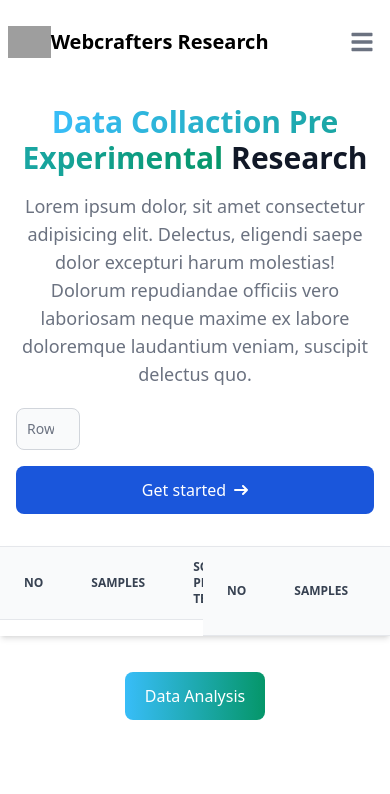
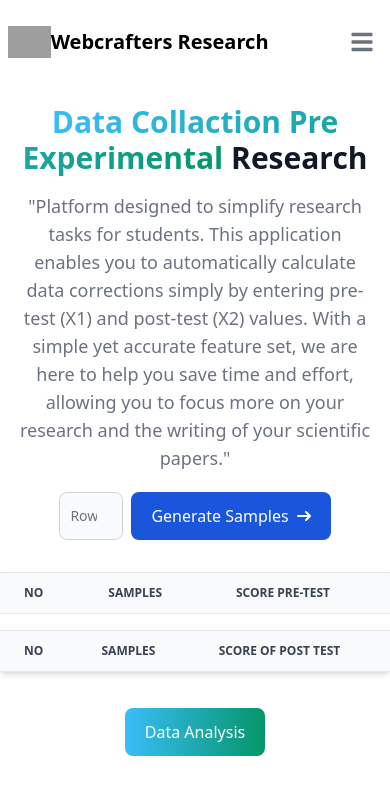
Before and after one commit to khaeril-maswal-zaid/pre-experimental-research, a React (Vite) app: page /#/ in a window 390 px wide. Shown: the top 794 px of the page. Built offline with nearby package versions, Linux system fonts and the light colour scheme; grey boxes are pictures that could not be loaded.

Commit message:
Responsif

```diff
--- a/src/Components/DiffPercentageComp.jsx
+++ b/src/Components/DiffPercentageComp.jsx
@@ -32,7 +32,7 @@ const DiffPercentageComp = () => {
           Calculating the Diffrent of Percentage
         </h1>
 
-        <div className="border p-4 rounded-lg shadow bg-slate-50 w-64">
+        <div className="border p-4 mx-auto rounded-lg shadow bg-slate-50 w-64">
           <MathJax className="px-4">
             {`\\[
               \\text{P} = \\frac{(\\bar{X_2} - \\bar{X_1})}{\\bar{X_1}} \\times 100
--- a/src/Components/PercentagePostComp.jsx
+++ b/src/Components/PercentagePostComp.jsx
@@ -49,7 +49,7 @@ const PercentagePostComp = () => {
           {categories.map((category) => (
             <div
               key={category.label}
-              className="border p-4 rounded-lg shadow bg-slate-50 w-56"
+              className="border p-4 rounded-lg shadow mx-auto bg-slate-50 w-56"
             >
               <h2 className="text-xl font-semibold mb-2">{category.label}:</h2>
               <MathJax className="pl-10">
--- a/src/Components/PercentagePreComp.jsx
+++ b/src/Components/PercentagePreComp.jsx
@@ -48,7 +48,7 @@ const PercentagePreComp = () => {
           {categories.map((category) => (
             <div
               key={category.label}
-              className="border p-4 rounded-lg shadow bg-slate-50 w-56"
+              className="border p-4 mx-auto rounded-lg shadow bg-slate-50 w-56"
             >
               <h2 className="text-xl font-semibold mb-2">{category.label}:</h2>
               <MathJax className="pl-10">
--- a/src/Components/StandarDeviationComp.jsx
+++ b/src/Components/StandarDeviationComp.jsx
@@ -19,7 +19,7 @@ const StdDeviationMathJax = ({
   const stdDeviation = Math.sqrt(variance);
 
   return (
-    <div className="border p-4 rounded-lg shadow bg-slate-50 w-72">
+    <div className="border p-4 rounded-lg mx-auto shadow bg-slate-50 w-72">
       <h2 className="mb-2">{title}</h2>
       <MathJax className="pl-5">
         {`\\[
--- a/src/Pages/Home.jsx
+++ b/src/Pages/Home.jsx
@@ -74,12 +74,14 @@ const Home = () => {
             &nbsp;Research
           </h1>
           <p className="text-lg font-normal text-gray-500 lg:text-xl dark:text-gray-400 mb-5">
-            Lorem ipsum dolor, sit amet consectetur adipisicing elit. Delectus,
-            eligendi saepe dolor excepturi harum molestias! Dolorum repudiandae
-            officiis vero laboriosam neque maxime ex labore doloremque
-            laudantium veniam, suscipit delectus quo.
+            "Platform designed to simplify research tasks for students. This
+            application enables you to automatically calculate data corrections
+            simply by entering pre-test (X1) and post-test (X2) values. With a
+            simple yet accurate feature set, we are here to help you save time
+            and effort, allowing you to focus more on your research and the
+            writing of your scientific papers."
           </p>
-          <div className="flex flex-col space-y-4 sm:flex-row sm:justify-center sm:space-y-0">
+          <div className="flex flex-row justify-center space-y-0">
             <input
               id="rowInput"
               type="number"
@@ -88,9 +90,9 @@ const Home = () => {
             />
             <button
               onClick={handleGetStarted}
-              className="inline-flex justify-center items-center py-3 px-5 text-base font-medium text-center text-white rounded-lg bg-blue-700 hover:bg-blue-800 focus:ring-4 focus:ring-blue-300 dark:focus:ring-blue-900"
+              className="max-w- inline-flex justify-center items-center py-3 px-5 text-base font-medium text-center text-white rounded-lg bg-blue-700 hover:bg-blue-800 focus:ring-4 focus:ring-blue-300 dark:focus:ring-blue-900"
             >
-              Get started
+              Generate Samples
               <svg
                 className="w-3.5 h-3.5 ms-2 rtl:rotate-180"
                 aria-hidden="true"
@@ -112,7 +114,7 @@ const Home = () => {
       </section>
 
       <section className="relative container mx-auto overflow-x-auto shadow-md mb-9 sm:rounded-lg">
-        <div className="grid grid-cols-2 gap-4">
+        <div className="grid grid-cols-1 md:grid-cols-2 gap-4">
           {/* Tabel Kiri */}
           <table className="w-full text-sm text-left rtl:text-right text-gray-500 dark:text-gray-400">
             <thead className="text-xs text-gray-700 uppercase bg-gray-50 dark:bg-gray-700 dark:text-gray-400">
```
